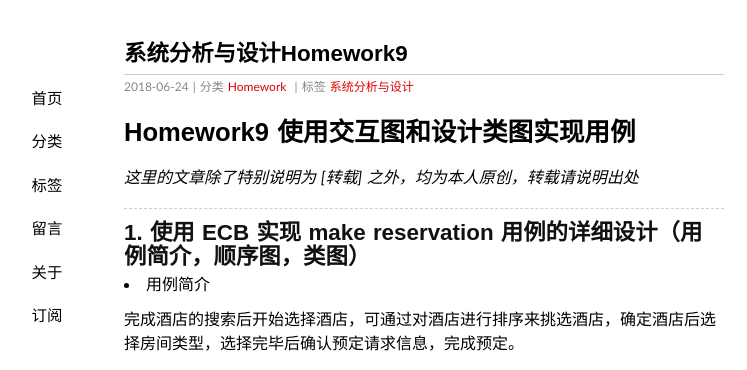
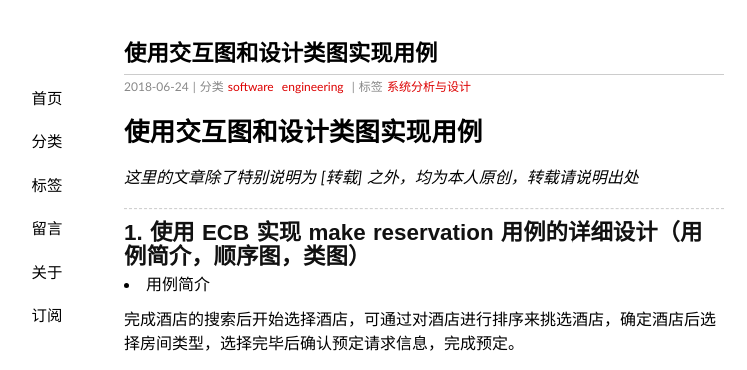
Before and after one commit to Dxiaocai666/Dxiaocai666.github.io, a Jekyll site: the page built from _posts/2018-06-24-homework9.md, in a window 1280 px wide, cut to the strip 0-370 px from the top of the page. Shown: the whole strip, without its empty margins (216-963 px from the left). Built offline with Jekyll 4.4.1, drawn with Linux system fonts in a browser that asks for light colours; comment, search, counter and statistics services are not loaded.

Commit message:
Update 2018-06-24-homework9.md

```diff
--- a/_posts/2018-06-24-homework9.md
+++ b/_posts/2018-06-24-homework9.md
@@ -1,12 +1,12 @@
 ---
 layout: post
-title: 系统分析与设计Homework9
+title: 使用交互图和设计类图实现用例
 date: 2018-06-24 20:00:10+00:00
-categories: Homework
+categories: software engineering
 tags: 系统分析与设计
 ---
 
-# Homework9 使用交互图和设计类图实现用例
+# 使用交互图和设计类图实现用例
 
 *这里的文章除了特别说明为 [转载] 之外，均为本人原创，转载请说明出处*
 
```
